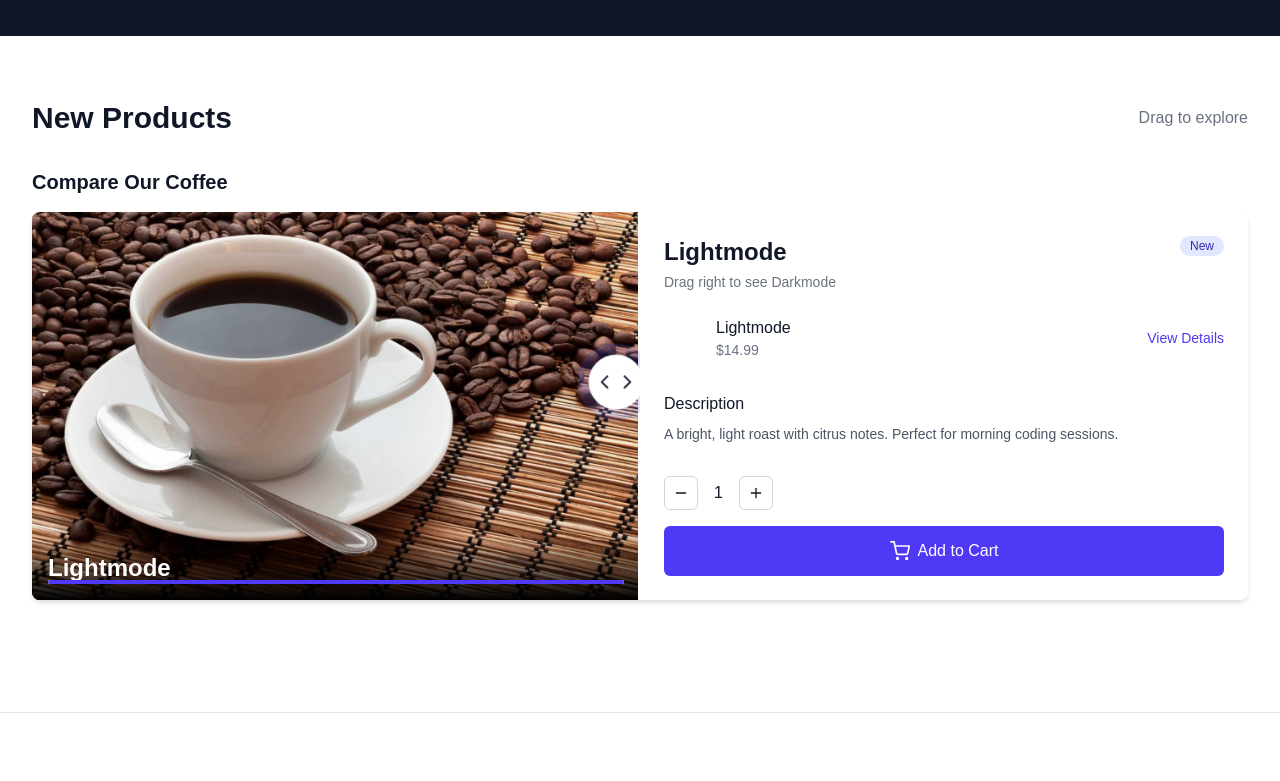
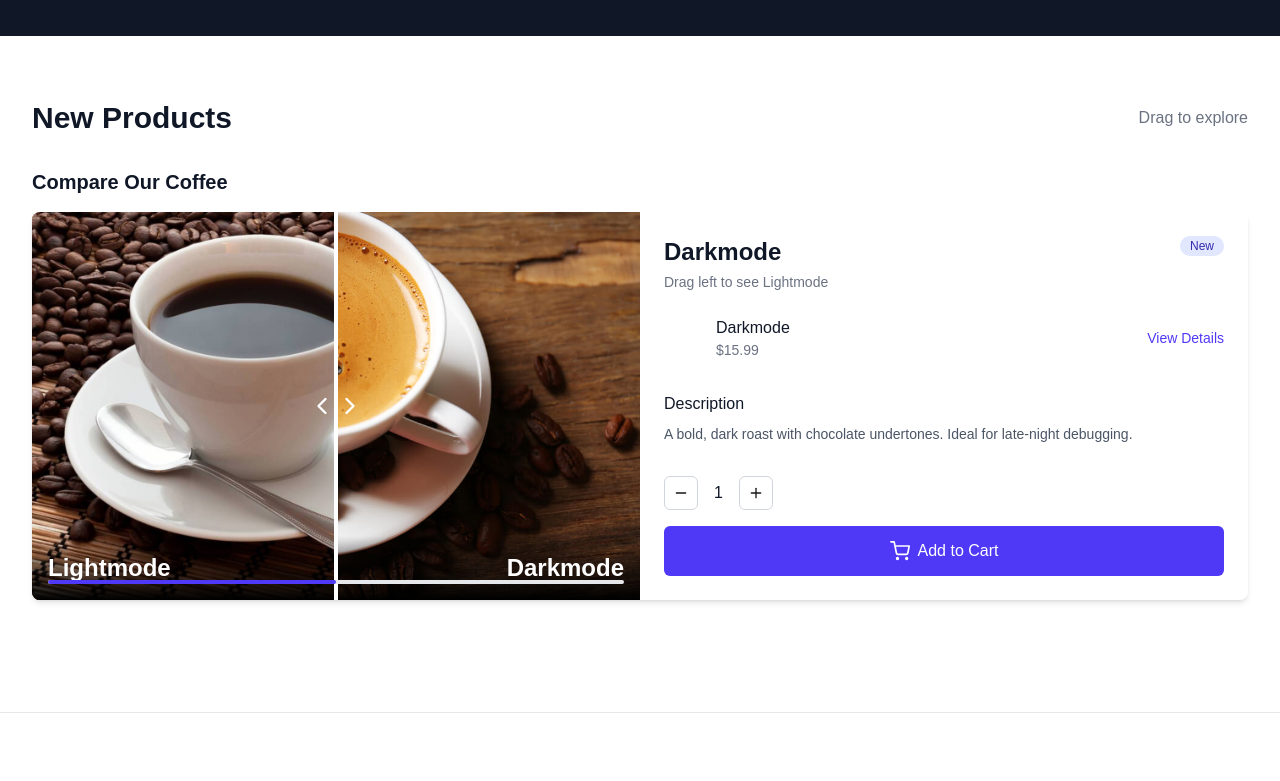
Before and after one commit to danghaonhien/the-boring-coffee, a Next.js app: page / in a window 1280 px wide. Shown: the part 514-1295 px from the top of the page. Built offline with nearby package versions, Linux system fonts and the light colour scheme.

Commit message:
slider is set, let's move to promotion banner

```diff
--- a/src/components/products/ProductSlider.tsx
+++ b/src/components/products/ProductSlider.tsx
@@ -1,6 +1,6 @@
 'use client';
 
-import { useState, useRef, useEffect } from 'react';
+import { useState, useRef } from 'react';
 import Link from 'next/link';
 import Image from 'next/image';
 import { FiChevronLeft, FiChevronRight } from 'react-icons/fi';
@@ -23,27 +23,10 @@ export default function ProductSlider({ products }: ProductSliderProps) {
   const rightProduct = darkProduct;
 
   const [isDragging, setIsDragging] = useState(false);
-  // Start at 100% position showing Darkmode
-  const [dragPosition, setDragPosition] = useState(100);
-  const [isAnimating, setIsAnimating] = useState(false);
+  // Start at 50% position showing both products equally
+  const [dragPosition, setDragPosition] = useState(50);
   const imageContainerRef = useRef<HTMLDivElement>(null);
   const buttonRef = useRef<HTMLDivElement>(null);
-
-  // Effect to trigger animation after 5 seconds
-  useEffect(() => {
-    const animationDelay = setTimeout(() => {
-      setIsAnimating(true);
-
-      // Reset animation after it completes
-      const resetAnimation = setTimeout(() => {
-        setIsAnimating(false);
-      }, 3000); // Animation runs for 3 seconds
-
-      return () => clearTimeout(resetAnimation);
-    }, 5000); // Start animation after 5 seconds
-
-    return () => clearTimeout(animationDelay);
-  }, []);
 
   const handleButtonDragStart = (e: React.TouchEvent | React.MouseEvent) => {
     e.stopPropagation();
@@ -140,8 +123,8 @@ export default function ProductSlider({ products }: ProductSliderProps) {
                   )}
 
                   {/* Product name overlay - simplified */}
-                  <div className="absolute bottom-0 inset-x-0 bg-gradient-to-t from-black to-transparent py-4 px-4">
-                    <div className="text-2xl font-bold text-white">
+                  <div className="absolute bottom-0  inset-x-0 bg-gradient-to-t from-black to-transparent py-4 px-4">
+                    <div className="text-2xl font-bold text-white text-right">
                       {rightProduct.name}
                     </div>
                   </div>
@@ -190,30 +173,14 @@ export default function ProductSlider({ products }: ProductSliderProps) {
               >
                 {/* Drag handle */}
                 <div
-                  className="absolute top-1/2 left-1/2 transform -translate-x-1/2 -translate-y-1/2 w-12 h-12 bg-white rounded-full shadow-lg flex items-center justify-center transition-transform duration-200 hover:scale-110"
-                  style={{
-                    animation: isAnimating ? 'dragHandlePulse 3s ease-in-out' : 'none'
-                  }}
+                  className="absolute top-1/2 left-1/2 transform -translate-x-1/2 -translate-y-1/2  bg-transparent rounded-full  flex items-center justify-center transition-transform duration-200 hover:scale-110"
                 >
                   <div className="flex items-center space-x-0">
-                    <FiChevronLeft className="h-5 w-5 text-gray-800" />
-                    <FiChevronRight className="h-5 w-5 text-gray-800" />
+                    <FiChevronLeft className="h-7 w-7 text-white" />
+                    <FiChevronRight className="h-7 w-7 text-white" />
                   </div>
                 </div>
               </div>
-
-              {/* Add keyframes for the animation */}
-              <style jsx global>{`
-                @keyframes dragHandlePulse {
-                  0% { transform: translate(-50%, -50%) scale(1); box-shadow: 0 0 0 0 rgba(99, 102, 241, 0.4); }
-                  25% { transform: translate(-50%, -50%) scale(1.2); box-shadow: 0 0 0 10px rgba(99, 102, 241, 0.2); }
-                  50% { transform: translate(-50%, -50%) scale(0.95); }
-                  75% { transform: translate(-50%, -50%) translateX(-15px) scale(1.1); }
-                  85% { transform: translate(-50%, -50%) translateX(15px) scale(1.1); }
-                  95% { transform: translate(-50%, -50%) translateX(-5px) scale(1); }
-                  100% { transform: translate(-50%, -50%) scale(1); box-shadow: 0 0 0 0 rgba(99, 102, 241, 0); }
-                }
-              `}</style>
 
               {/* Progress indicator at bottom */}
               <div className="absolute bottom-4 left-4 right-4 h-1 bg-gray-200 rounded-full overflow-hidden z-30">
```
